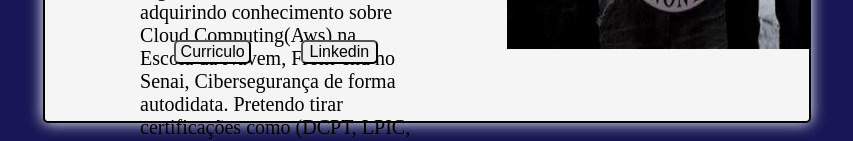
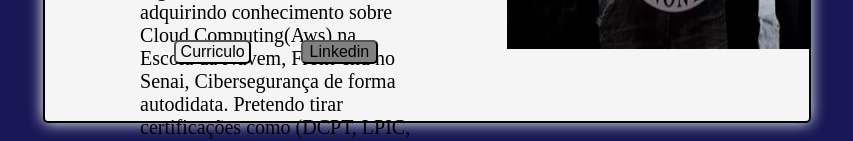
Before and after one commit to BigBielNunes/teste-curriculo, a plain HTML site: page index.html in a window 1280 px wide. In both pictures the pointer is over the button "Linkedin". Shown: the part 567-708 px from the top of the page, without its empty margins (407-1260 px from the left). Drawn offline with Linux system fonts and the light colour scheme.

Commit message:
Update index.html

```diff
--- a/index.html
+++ b/index.html
@@ -109,6 +109,9 @@
             text-decoration: none;
             color: black;
         }
+        #linkedin:hover{
+            background-color:grey;
+        }
     </style>
 </head>
 <body>
```
